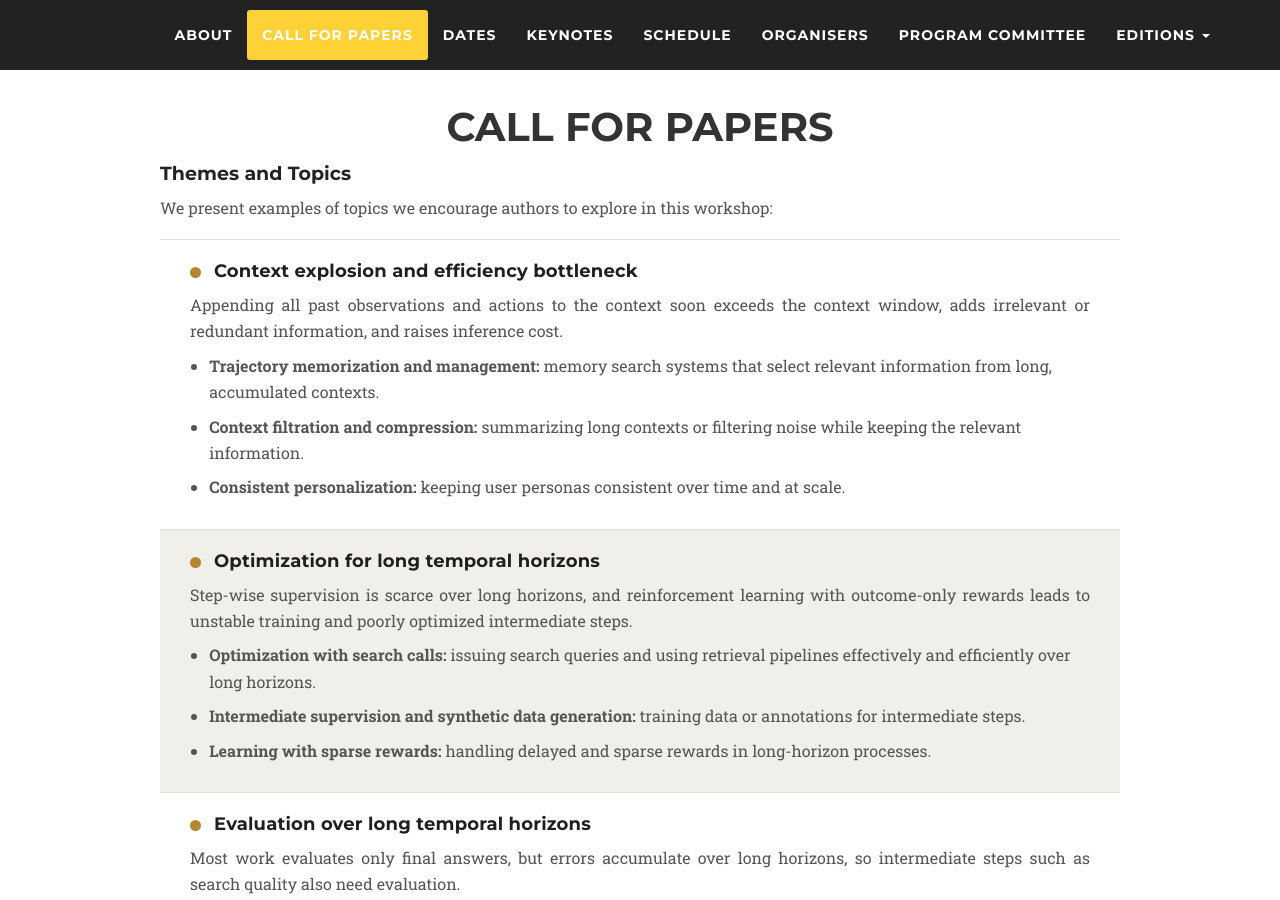
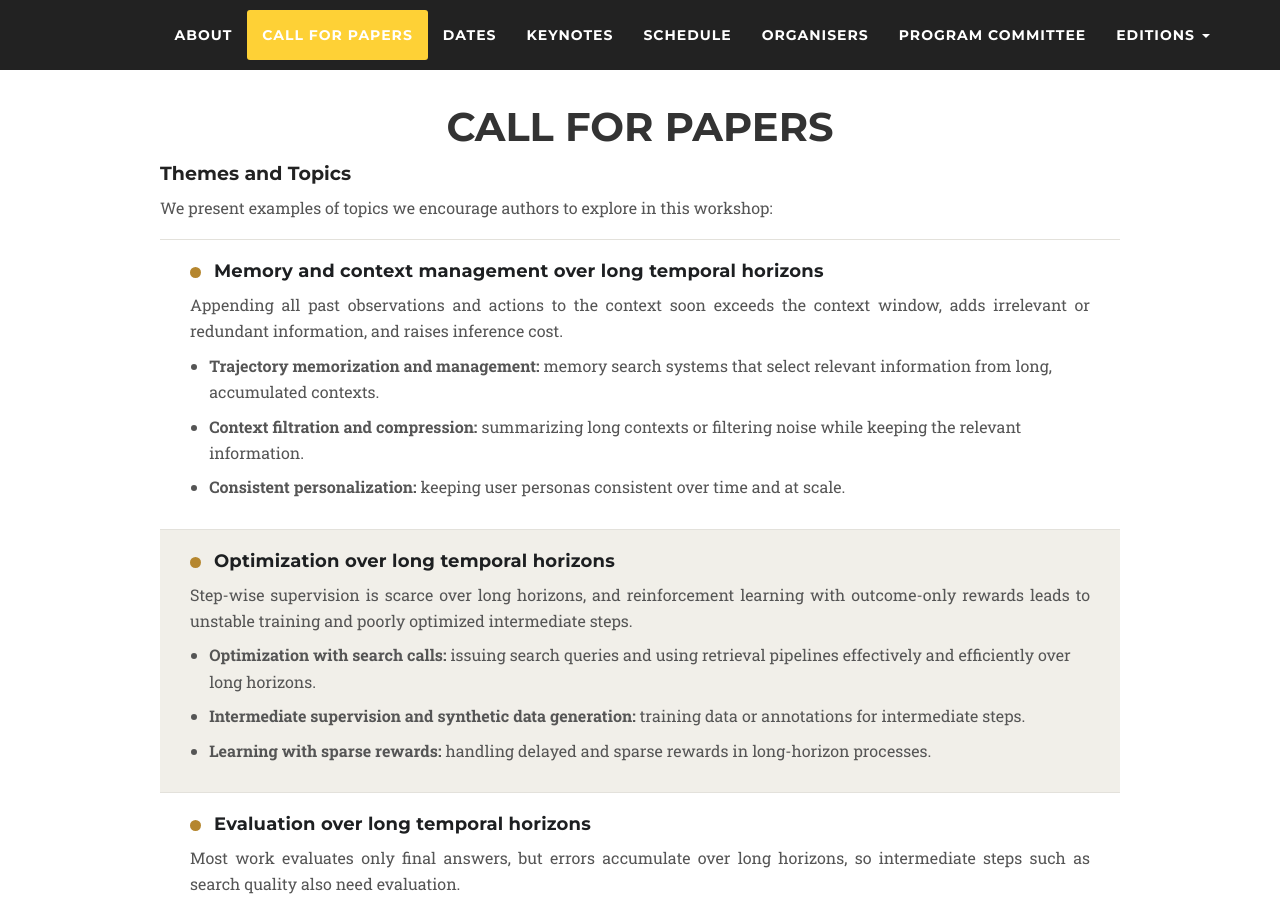
Before and after one commit to longseek-workshop/longseek-workshop.github.io, a Jekyll site: the page built from wsdm2027.md, in a window 1280 px wide and 900 px high, scrolled down 1238 px. Built offline with Jekyll 4.4.1, drawn with Linux system fonts in a browser that asks for light colours; nearby versions of some CDN libraries; some web fonts are replaced.

Commit message:
Update cfp-wsdm2027.html

```diff
--- a/_includes/cfp-wsdm2027.html
+++ b/_includes/cfp-wsdm2027.html
@@ -66,7 +66,7 @@
           <p>We present examples of topics we encourage authors to explore in this workshop:</p>
           <div class="theme-list">
             <div class="theme-row">
-              <h4>Context explosion and efficiency bottleneck</h4>
+              <h4>Memory and context management over long temporal horizons</h4>
               <p>Appending all past observations and actions to the context soon exceeds the context window, adds irrelevant or redundant information, and raises inference cost.</p>
               <ul>
                 <li><b>Trajectory memorization and management:</b> memory search systems that select relevant information from long, accumulated contexts.</li>
@@ -75,7 +75,7 @@
               </ul>
             </div>
             <div class="theme-row">
-              <h4>Optimization for long temporal horizons</h4>
+              <h4>Optimization over long temporal horizons</h4>
               <p>Step-wise supervision is scarce over long horizons, and reinforcement learning with outcome-only rewards leads to unstable training and poorly optimized intermediate steps.</p>
               <ul>
                 <li><b>Optimization with search calls:</b> issuing search queries and using retrieval pipelines effectively and efficiently over long horizons.</li>
```
